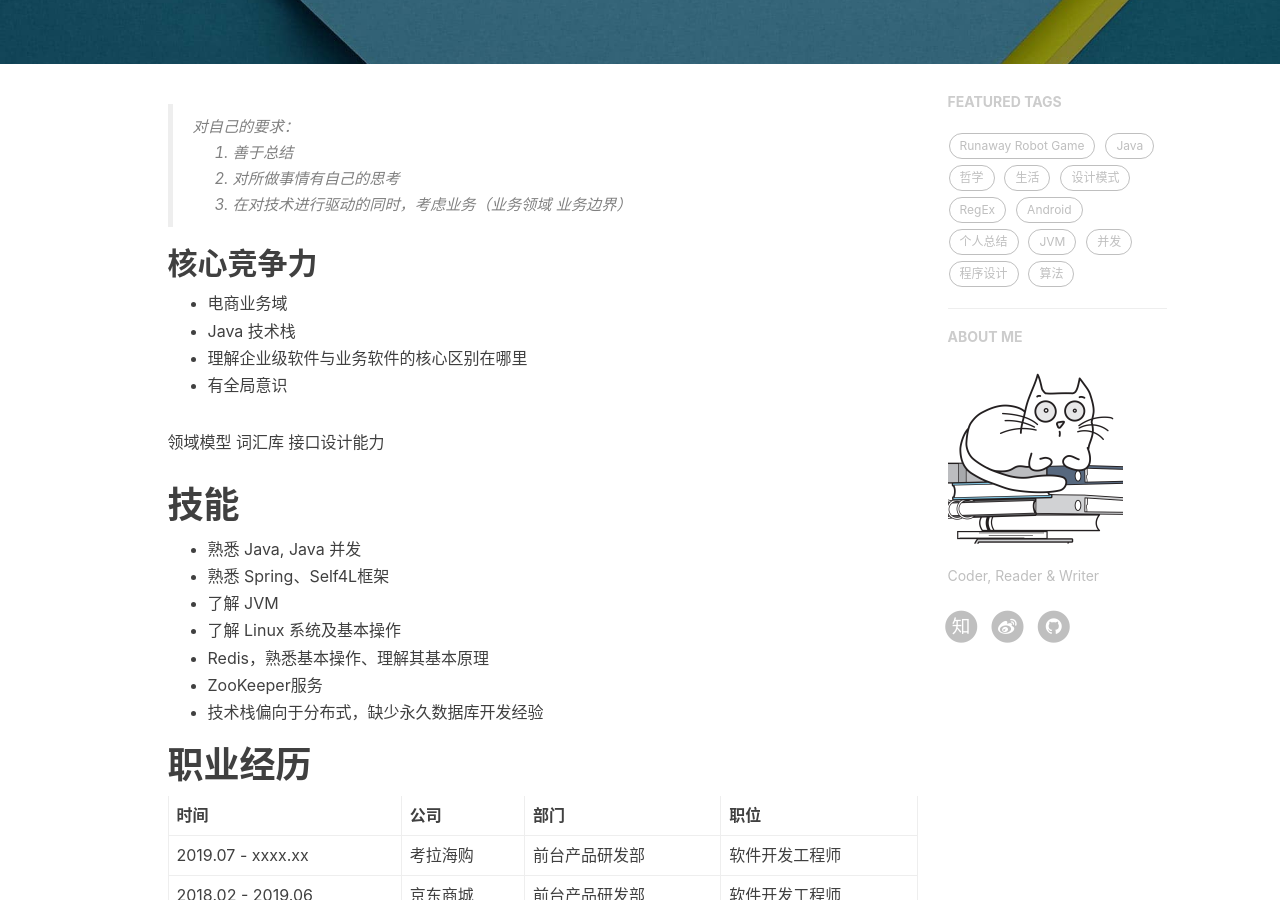
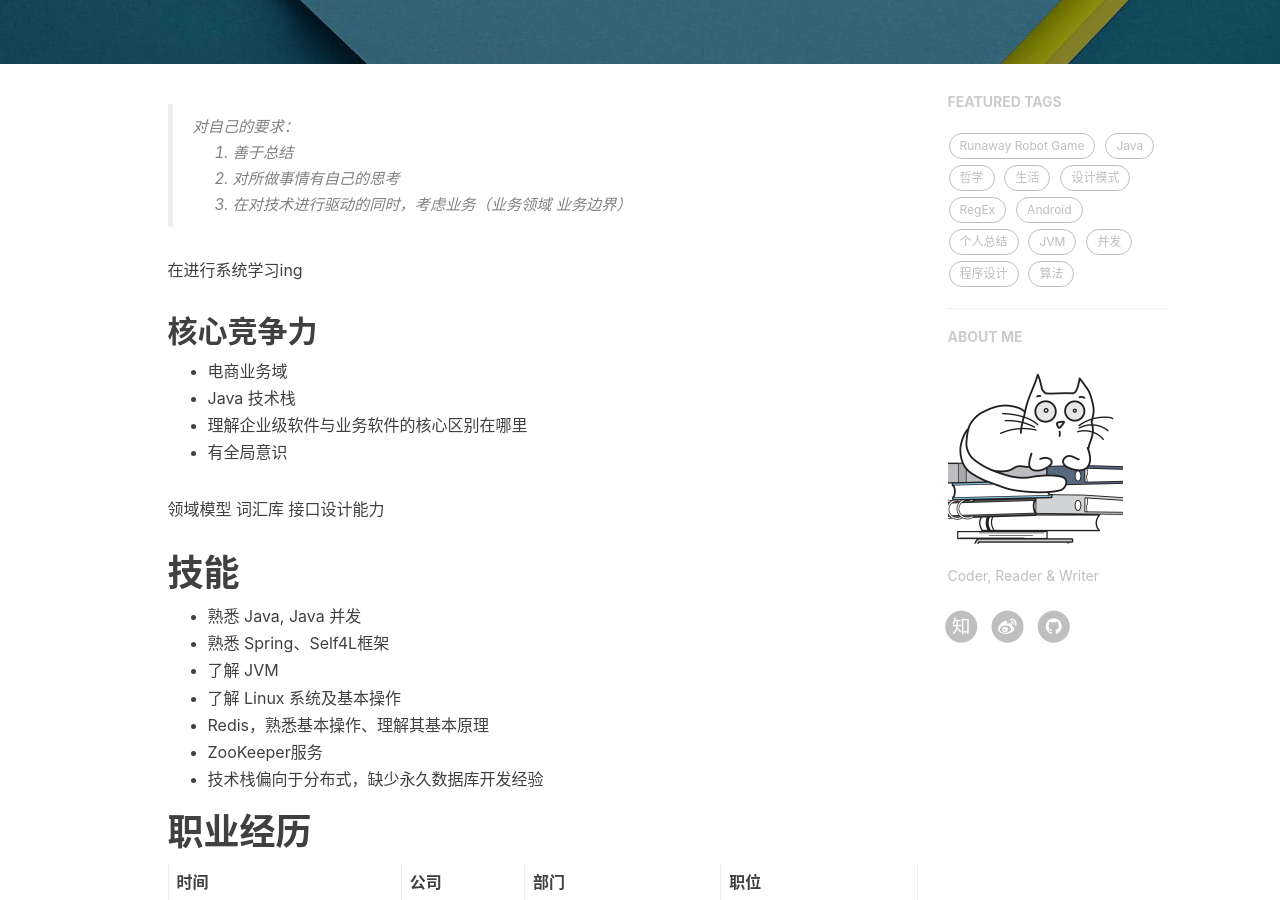
Before and after one commit to fxleyu/fxleyu.github.io, a Jekyll site: the page built from about.md, in a window 1280 px wide and 900 px high, scrolled down 334 px. Built offline with Jekyll 4.4.1, drawn with Linux system fonts in a browser that asks for light colours; nearby versions of some CDN libraries; comment, search, counter and statistics services are not loaded.

Commit message:
Update about.md

```diff
--- a/about.md
+++ b/about.md
@@ -7,6 +7,8 @@ title: About
 >    1. 善于总结
 >    2. 对所做事情有自己的思考
 >    3. 在对技术进行驱动的同时，考虑业务（业务领域 业务边界）
+
+在进行系统学习ing
 
 ## 核心竞争力
 - 电商业务域
```
